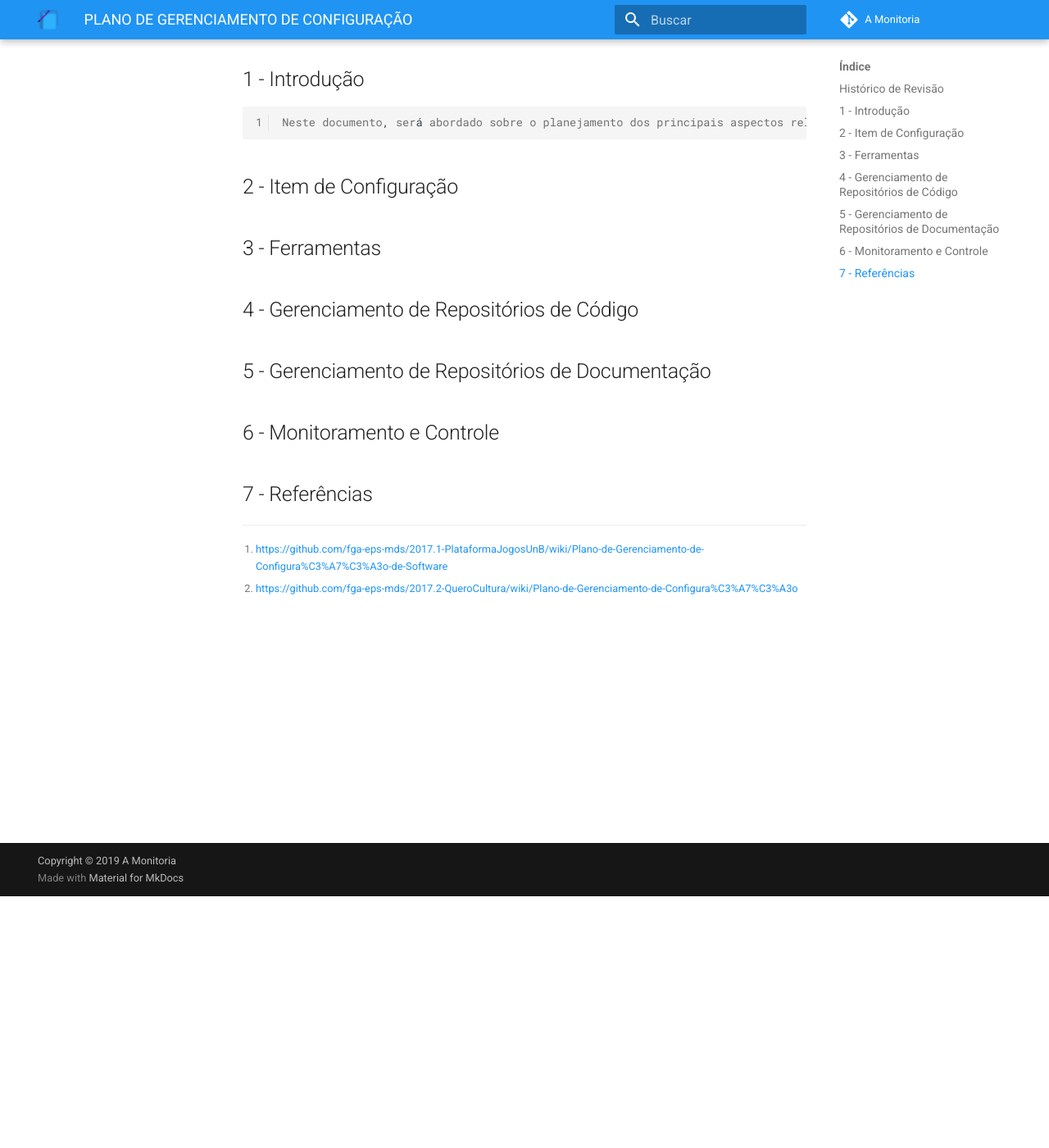
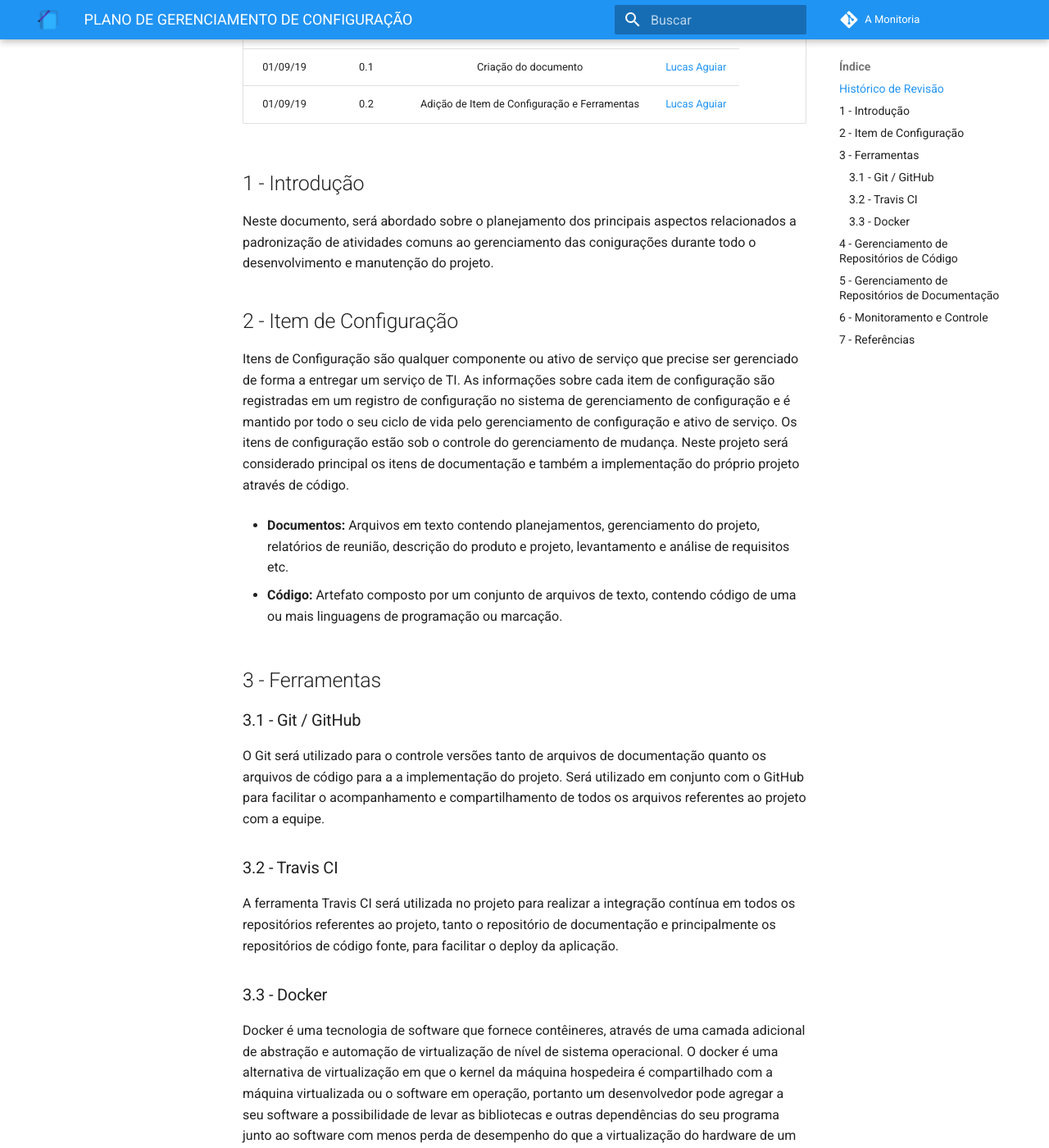
Before and after one commit to 2019-2-arquitetura-desenho/wiki, an MkDocs documentation site: the page built from docs/dinamica_seminario_II/gerencimento_configuracao.md, in a window 1280 px wide and 1400 px high, scrolled down 307 px. Shown: the whole window at 82% size. Built offline with MkDocs 1.6.1 and Material for MkDocs 9.7.7, drawn with Linux system fonts in a browser that asks for light colours; comment, search, counter and statistics services are not loaded; old or Windows-style settings are respelled for this version of MkDocs; some of the changed text lies outside the part shown.

Commit message:
add topics 1 and 2 in gerenciamento_configuracoes

```diff
--- a/docs/dinamica_seminario_II/gerencimento_configuracao.md
+++ b/docs/dinamica_seminario_II/gerencimento_configuracao.md
@@ -2,15 +2,37 @@
 
 ## Histórico de Revisão
 
-| 22/08/19 | 0.1 | Criação do documento | [Lucas Aguiar](https://github.com/Ridersk) |
+|   Data   | Versão |       Descrição       |                 Autor(es)                  |
+| :------: | :----: | :-------------------: | :----------------------------------------: |
+| 01/09/19 | 0.1 | Criação do documento | [Lucas Aguiar](https://github.com/Ridersk) |
+| 01/09/19 | 0.2 | Adição de Item de Configuração e Ferramentas | [Lucas Aguiar](https://github.com/Ridersk) |
 
 ## 1 - Introdução
 
-    Neste documento, será abordado sobre o planejamento dos principais aspectos relacionados a padronização de atividades comuns ao gerenciamento das conigurações durante todo o desenvolvimento e manutenção do projeto.
+Neste documento, será abordado sobre o planejamento dos principais aspectos relacionados a padronização de atividades comuns ao gerenciamento das conigurações durante todo o desenvolvimento e manutenção do projeto.
 
 ## 2 - Item de Configuração
 
+Itens de Configuração são qualquer componente ou ativo de serviço que precise ser gerenciado de forma a entregar um serviço de TI. As informações sobre cada item de configuração são registradas em um registro de configuração no sistema de gerenciamento de configuração e é mantido por todo o seu ciclo de vida pelo gerenciamento de configuração e ativo de serviço. Os itens de configuração estão sob o controle do gerenciamento de mudança. Neste projeto será considerado principal os itens de documentação e também a implementação do próprio projeto através de código.
+
+* **Documentos:** Arquivos em texto contendo planejamentos, gerenciamento do projeto, relatórios de reunião, descrição do produto e projeto, levantamento e análise de requisitos etc.
+
+* **Código:** Artefato composto por um conjunto de arquivos de texto, contendo código de uma ou mais linguagens de programação ou marcação.
+
 ## 3 - Ferramentas
+
+### 3.1 - Git / GitHub
+
+O Git será utilizado para o controle versões tanto de arquivos de documentação quanto os arquivos de código para a a implementação do projeto. Será utilizado em conjunto com o GitHub para facilitar o acompanhamento e compartilhamento de todos os arquivos referentes ao projeto com a equipe.
+
+### 3.2 - Travis CI
+
+A ferramenta Travis CI será utilizada no projeto para realizar a integração contínua em todos os repositórios referentes ao projeto, tanto o repositório de documentação e principalmente os repositórios de código fonte, para facilitar o deploy da aplicação.
+
+### 3.3 - Docker
+
+Docker é uma tecnologia de software que fornece contêineres, através de  uma camada adicional de abstração e automação de virtualização de nível de sistema operacional. O docker é uma alternativa de virtualização em que o kernel da máquina hospedeira é compartilhado com a máquina virtualizada ou o software em operação, portanto um desenvolvedor pode agregar a seu software a possibilidade de levar as bibliotecas e outras dependências do seu programa junto ao software com menos perda de desempenho do que a virtualização do hardware de um servidor completo.
+O Docker será utilizado para a configuração automatizada tanto no git-page da documentação quanto para a configuração automatizada do ambiente de desenvolvimento utilizado do back-end e do front-end da aplicação.
 
 ## 4 - Gerenciamento de Repositórios de Código
 
```
